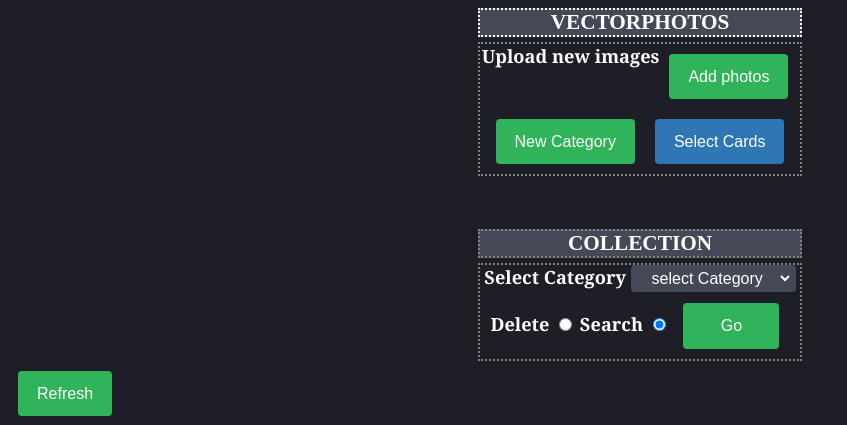
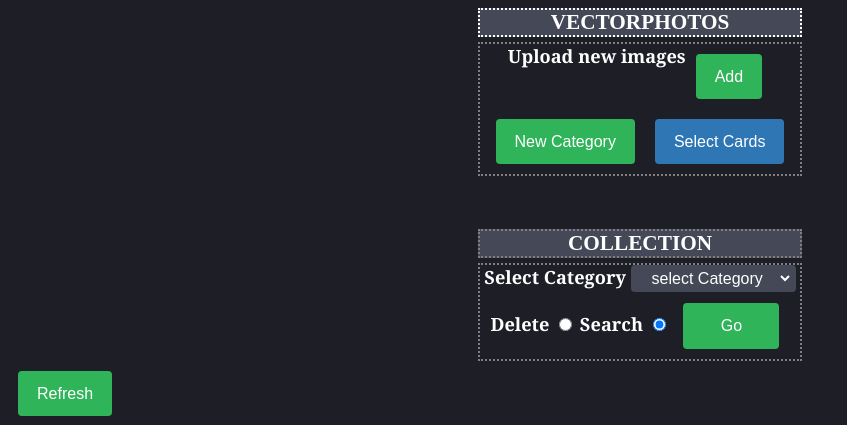
Before and after one commit to RahulKushwaha762/vectorphotos, a Django app: page /index/ in a window 1280 px wide. Shown: the top 425 px of the page, without its empty margins (0-847 px from the left). Run offline with Django 3.2, Linux system fonts and the light colour scheme; data comes from the database, SQL or seed files in the repository.

Commit message:
changed button name

```diff
--- a/college/templates/homepage.html
+++ b/college/templates/homepage.html
@@ -123,7 +123,7 @@ body {
     {{ object.topic }}
     {{ object.image.url }}
     <form action="/upload/">
-        <button class="button " type="submit">Add photos</button>
+        <button class="button " type="submit">Add</button>
     </form>
     <form action="/newcategory/">
     <button class="button " type="submit">New Category</button>
```
